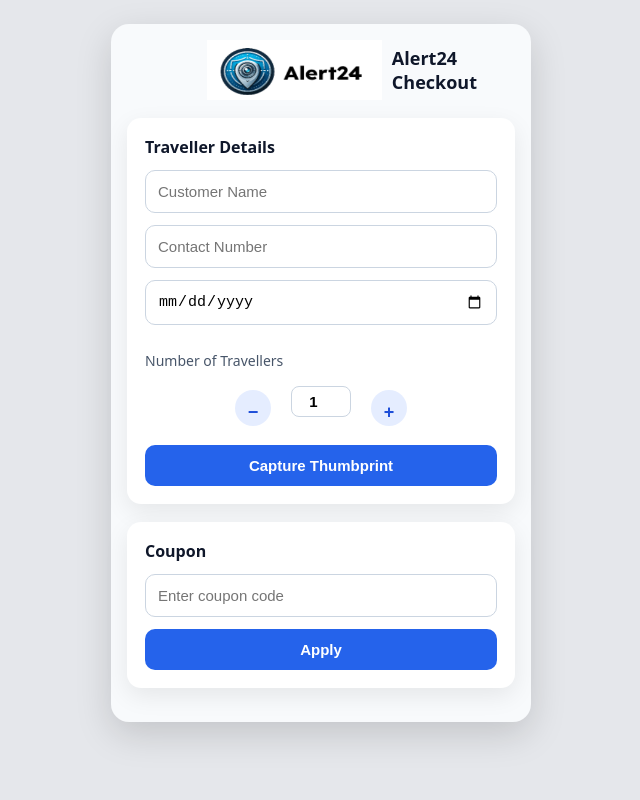
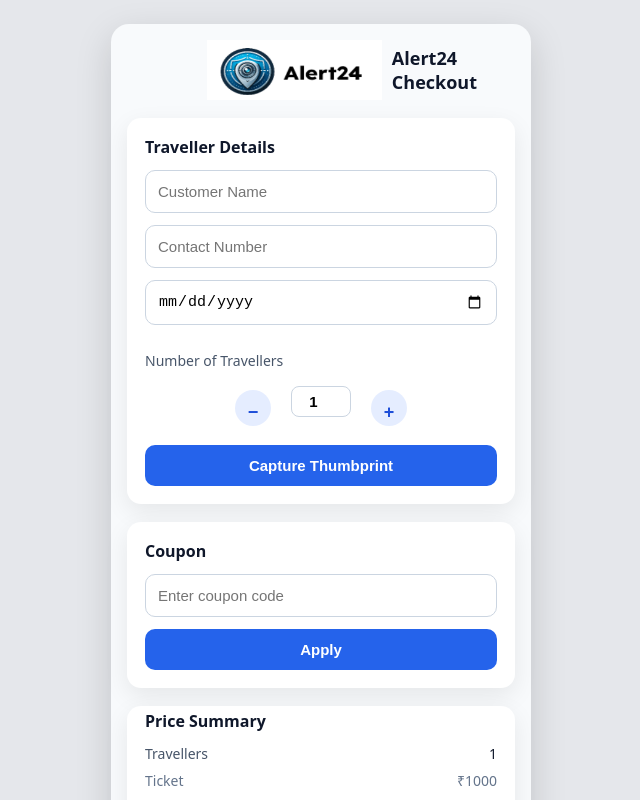
Before and after one commit to KHReddy7416/alert24-checkout, a React (Vite) app: page / in a window 1280 px wide. Shown: the top 800 px of the page, without its empty margins (319-959 px from the left). Built offline with nearby package versions, Linux system fonts and the light colour scheme.

Commit message:
Fix coupon validation logic and improve checkout UX

```diff
--- a/src/App.jsx
+++ b/src/App.jsx
@@ -10,18 +10,14 @@ function App(){
   const [travellers,setTravellers]=useState(1)
   const [coupon,setCoupon]=useState("")
   const [priceData,setPriceData]=useState(null)
-  const [showSummary,setShowSummary]=useState(false)
 
   useEffect(()=>{
-    if(showSummary){
-      let result=calculatePrice(travellers,coupon)
-      setPriceData(result)
-    }
-  },[travellers,coupon,showSummary])
+    let result=calculatePrice(travellers,coupon)
+    setPriceData(result)
+  },[travellers,coupon])
 
   function applyCoupon(code){
     setCoupon(code)
-    setShowSummary(true)
   }
 
   return(
@@ -33,8 +29,7 @@ function App(){
 
       <TravellerForm onChange={setTravellers} />
       <Coupon onApply={applyCoupon} travellers={travellers} />
-
-      {showSummary && <PriceSummary data={priceData} />}
+      <PriceSummary data={priceData} />
     </div>
   )
 }
```
